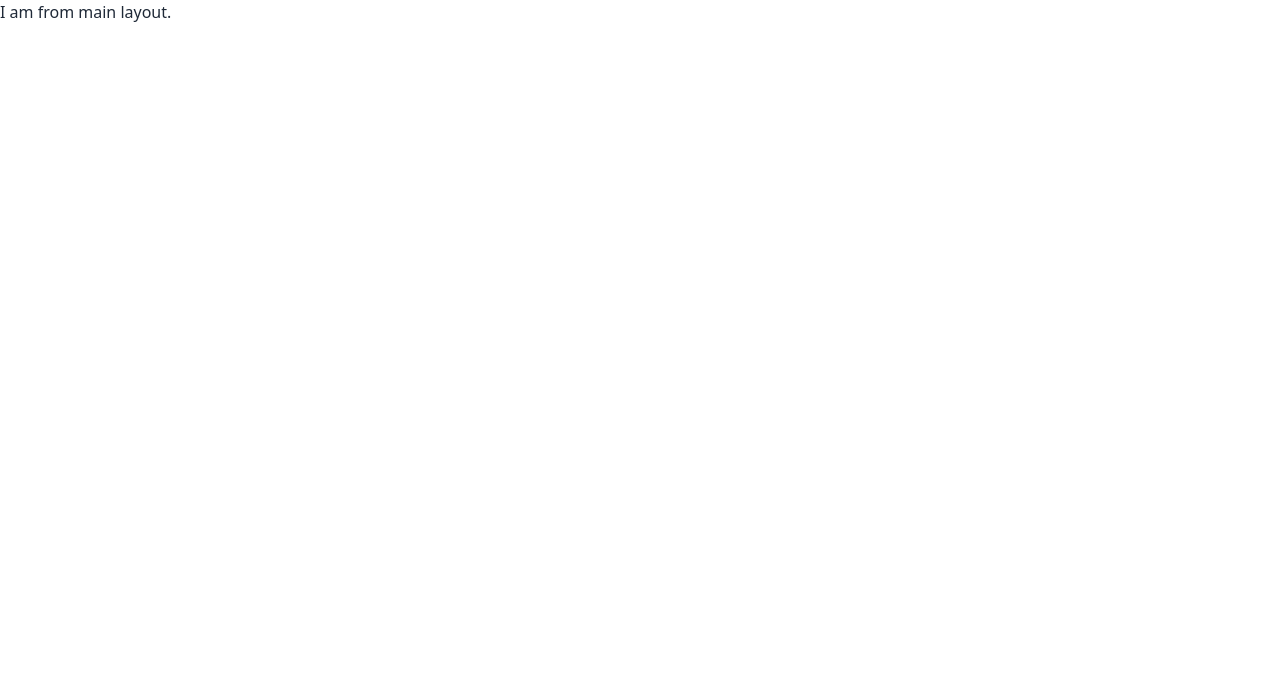
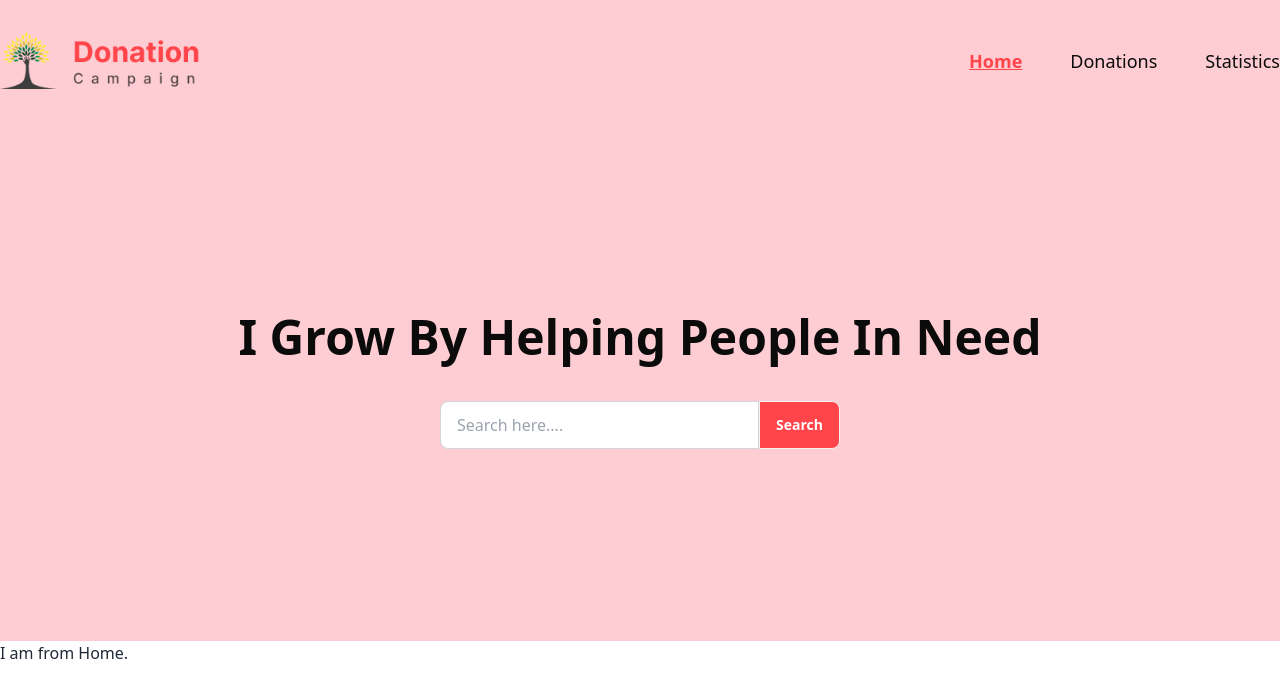
Before and after one commit to shihab01118/donation-campaign-react, a React (Vite) app: page / in a window 1280 px wide. Shown: the top 698 px of the page. Built offline with nearby package versions, Linux system fonts and the light colour scheme.

Commit message:
conditional navbar and banner added without background image

```diff
--- /dev/null
+++ b/src/components/Header/Banner/Banner.jsx
@@ -0,0 +1,25 @@
+const Banner = () => {
+  return (
+    <div className="flex justify-center flex-col min-h-[65vh]">
+      <div>
+        <h2 className="text-5xl font-bold text-center text-[#0B0B0B]">
+          I Grow By Helping People In Need
+        </h2>
+      </div>
+      <div className="form-control mt-10 mx-auto">
+        <div className="input-group w-[400px]">
+          <input
+            type="text"
+            placeholder="Search here...."
+            className="input input-bordered w-full"
+          />
+          <button className="btn bg-[#FF444A] text-white font-semibold capitalize">
+            Search
+          </button>
+        </div>
+      </div>
+    </div>
+  );
+};
+
+export default Banner;
--- /dev/null
+++ b/src/components/Header/Header.jsx
@@ -0,0 +1,15 @@
+import Banner from "./Banner/Banner";
+import Navbar from "./Navbar/Navbar";
+import Cover from '../../assets/cover.jpg';
+
+
+const Header = () => {
+    return (
+        <div className="bg-rose-200">
+            <Navbar></Navbar>
+            <Banner></Banner>
+        </div>
+    );
+};
+
+export default Header;
--- /dev/null
+++ b/src/components/Header/Navbar/Navbar.jsx
@@ -0,0 +1,48 @@
+import Logo from "../../../assets/Logo.png";
+import { NavLink } from "react-router-dom";
+
+const Navbar = () => {
+  return (
+    <nav className="flex justify-between items-center py-8">
+      <div className="w-[200px]">
+        <img src={Logo} alt="Logo" />
+      </div>
+      <div>
+        <ul className="text-lg text-[#0B0B0B] flex gap-12">
+          <li>
+            <NavLink
+              to="/"
+              className={({ isActive, isPending }) =>
+                isPending ? "pending" : isActive ? "text-[#FF444A] underline font-bold" : ""
+              }
+            >
+              Home
+            </NavLink>
+          </li>
+          <li>
+          <NavLink
+              to="/donations"
+              className={({ isActive, isPending }) =>
+                isPending ? "pending" : isActive ? "text-[#FF444A] underline font-bold" : ""
+              }
+            >
+              Donations
+            </NavLink>
+          </li>
+          <li>
+          <NavLink
+              to="/statistics"
+              className={({ isActive, isPending }) =>
+                isPending ? "pending" : isActive ? "text-[#FF444A] underline font-bold" : ""
+              }
+            >
+              Statistics
+            </NavLink>
+          </li>
+        </ul>
+      </div>
+    </nav>
+  );
+};
+
+export default Navbar;
--- a/src/layouts/MainLayout.jsx
+++ b/src/layouts/MainLayout.jsx
@@ -1,9 +1,19 @@
+import { Outlet, useLocation } from "react-router-dom";
+import Navbar from "../components/Header/Navbar/Navbar";
+import Header from "../components/Header/Header";
 
 
 const MainLayout = () => {
+    const location = useLocation()
+    console.log(location)
     return (
         <div>
-            I am from main layout.
+            <div>
+                {
+                    location.pathname === '/' ? <Header></Header> : <Navbar></Navbar>
+                }
+            </div>
+            <Outlet></Outlet>
         </div>
     );
 };
--- /dev/null
+++ b/src/pages/Donations/Donations.jsx
@@ -0,0 +1,11 @@
+
+
+const Donations = () => {
+    return (
+        <div>
+            looking for donations
+        </div>
+    );
+};
+
+export default Donations;
--- /dev/null
+++ b/src/pages/Home/Home.jsx
@@ -0,0 +1,11 @@
+
+
+const Home = () => {
+    return (
+        <div>
+            I am from Home.
+        </div>
+    );
+};
+
+export default Home;
--- /dev/null
+++ b/src/pages/Statistics/Statistics.jsx
@@ -0,0 +1,11 @@
+
+
+const Statistics = () => {
+    return (
+        <div>
+            Statistics will be added soon
+        </div>
+    );
+};
+
+export default Statistics;
```
Also changed, not shown: src/Router/myCreatedRoute.jsx (+18 -1 lines), src/assets/Logo.png (added), src/assets/cover.jpg (added).
